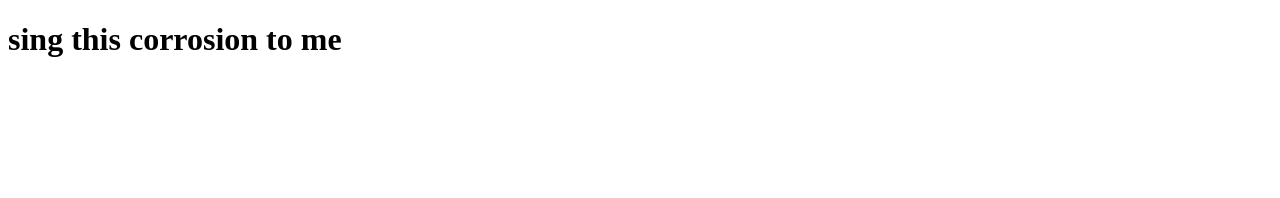
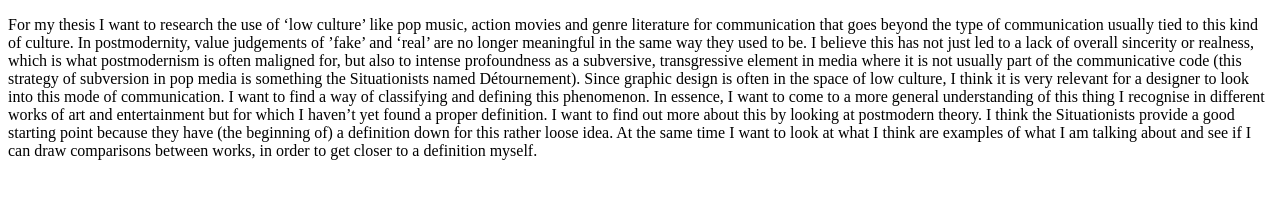
Before and after one commit to kabk/go-teheses-18-jan-egbers, a plain HTML site: page index.html in a window 1280 px wide. Drawn offline with Linux system fonts and the light colour scheme.

Commit message:
added beta abstract

```diff
--- a/index.html
+++ b/index.html
@@ -3,5 +3,11 @@
 <title>thesis jan egbers</title>
 </head>
 <body>
-	<h1> sing this corrosion to me </p>
+	<p>For my thesis I want to research the use of ‘low culture’ like pop music, action movies and genre literature for communication that goes beyond the type of communication usually tied to this kind of culture.
+
+In postmodernity, value judgements of ’fake’ and ‘real’ are no longer meaningful in the same way they used to be. I believe this has not just led to a lack of overall sincerity or realness, which is what postmodernism is often maligned for, but also to intense profoundness as a subversive, transgressive element in media where it is not usually part of the communicative code (this strategy of subversion in pop media is something the Situationists named Détournement). Since graphic design is often in the space of low culture, I think it is very relevant for a designer to look into this mode of communication.
+
+I want to find a way of classifying and defining this phenomenon. In essence, I want to come to a more general understanding of this thing I recognise in different works of art and entertainment but for which I haven’t yet found a proper definition.
+
+I want to find out more about this by looking at postmodern theory. I think the Situationists provide a good starting point because they have (the beginning of) a definition down for this rather loose idea. At the same time I want to look at what I think are examples of what I am talking about and see if I can draw comparisons between works, in order to get closer to a definition myself. </p>
 </body>
```
